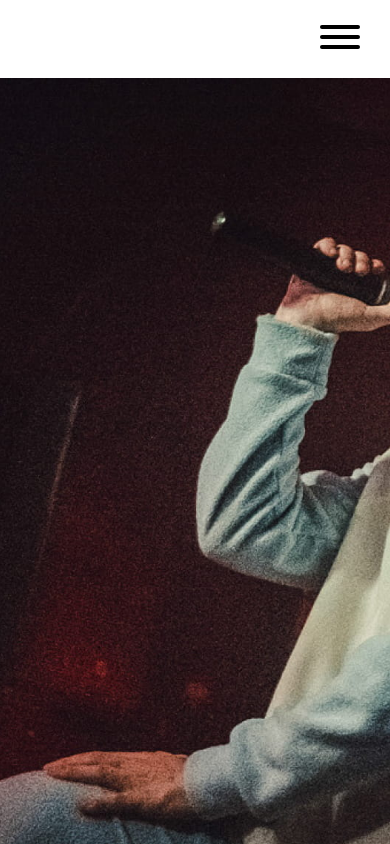
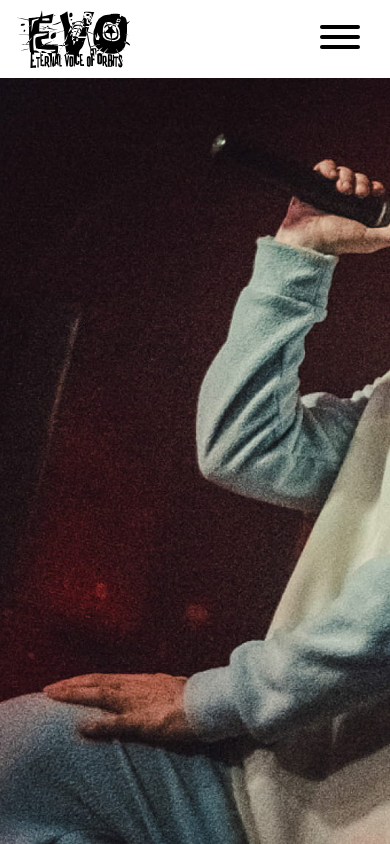
Before and after one commit to repinnick/evoband, an Angular app: page / in a window 390 px wide. Shown: the top 844 px of the page. Built offline with nearby package versions, Linux system fonts and the light colour scheme.

Commit message:
fix: header section burger menu

```diff
--- a/src/app/core/components/header/header.component.html
+++ b/src/app/core/components/header/header.component.html
@@ -1,13 +1,14 @@
 <nav class="nav">
   <div class="container">
     <div class="nav__wrapper">
-<!--      <div class="nav__logo"></div>-->
-      <img src="assets/images/icons/evoband-logo-white.svg" alt="evoband logo" class="nav__logo">
+      <a class="nav__logo" routerLink="/"></a>
+
       <button class="hamburger hamburger--elastic"
               type="button"
               aria-label="Menu"
               aria-controls="navigation"
               aria-expanded="true"
+              (click)="toggleActive()"
               [class.is-active]="isActive"
               *ngIf="isBurgerMenu"
       >
@@ -16,7 +17,7 @@
               </span>
       </button>
 
-      <ul class="nav__links" *ngIf="(isBurgerMenu && isActive) || !isBurgerMenu">
+      <ul class="nav__links" [ngClass]="{ 'nav__links--active': (isBurgerMenu && isActive) || !isBurgerMenu }">
         <li class="nav__link">
           <a class="nav__route" routerLink="/">Главная</a>
         </li>
--- a/src/app/core/components/header/header.component.scss
+++ b/src/app/core/components/header/header.component.scss
@@ -15,10 +15,19 @@
   }
 
   &__logo {
-    //background-image: url("../../../assets/images/icons/evoband-logo-black.svg");
+    background: url("../../../../assets/images/icons/evoband-logo-white.svg") 50% / cover no-repeat;
     width: 115px;
-    //height: 58px;
-    pointer-events: none;
+    height: 58px;
+    display: block;
+    cursor: pointer;
+    outline: none;
+    text-decoration: none;
+    -webkit-tap-highlight-color: transparent;
+    transition: all 0.3s ease-in-out;
+  }
+
+  &__logo-image {
+    width: 115px;
   }
 
   &__links {
@@ -68,20 +77,34 @@
 
 @media (max-width: 860px) {
   .nav {
-    position: relative;
     background: rgba(255, 255, 255);
+    &__logo {
+      background: url("../../../../assets/images/icons/evoband-logo-black.svg") 50% / cover no-repeat;
+      z-index: 10;
+
+    }
     &__links {
       position: absolute;
-      top: 100%;
+      overflow: scroll;
+      top: 0;
       left: 0;
       right: 0;
       background: rgba(255, 255, 255);
       padding: 30px;
+      opacity: 0;
       box-shadow: 0 0 3px 0 #cccccc;
-      width: 100vw;
+      width: 100%;
       height: 100vh;
       display: flex;
       flex-direction: column;
+      margin-top: 78px;
+      margin-left: -100%;
+      transition: all 0.3s ease-in-out;
+
+      &--active {
+        opacity: 1;
+        margin-left: 0;
+      }
     }
     &__link {
       padding-bottom: 1.3rem;
--- a/src/app/core/components/header/header.component.ts
+++ b/src/app/core/components/header/header.component.ts
@@ -6,20 +6,19 @@ import { Component, HostListener, OnInit } from '@angular/core';
   styleUrls: ['./header.component.scss']
 })
 export class HeaderComponent implements OnInit{
-  isBurgerMenu = false;
-  isActive = false;
-
-  @HostListener('click')
-  toggleActive(): void {
-    this.isActive = !this.isActive;
-  }
+  public isBurgerMenu = false;
+  public isActive = false;
 
   @HostListener('window:resize', ['$event'])
-  onResize(event: any): void {
+  private onResize(event: any): void {
     this.isBurgerMenu = event.target.innerWidth <= 860;
   }
 
-  ngOnInit() {
+  ngOnInit(): void {
     this.isBurgerMenu = window.innerWidth <= 860;
   }
+
+  public toggleActive(): void {
+    this.isActive = !this.isActive;
+  }
 }
--- a/src/assets/styles/app.scss
+++ b/src/assets/styles/app.scss
@@ -18,3 +18,9 @@ html {
   width: 100%;
   margin: 0 auto;
 }
+
+@media (max-width: 860px) {
+  body {
+    overflow: hidden;
+  }
+}
```
